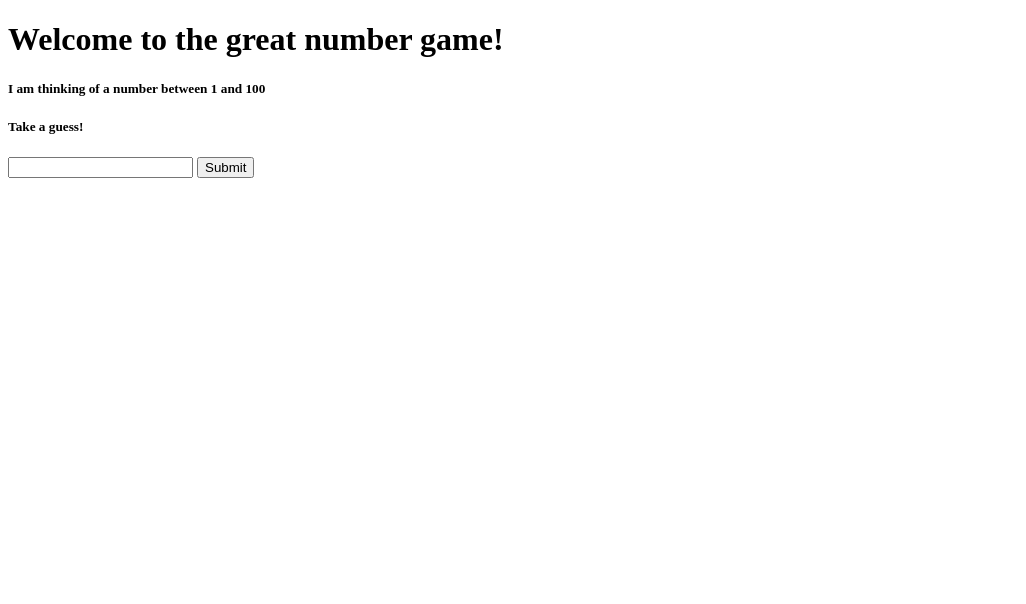
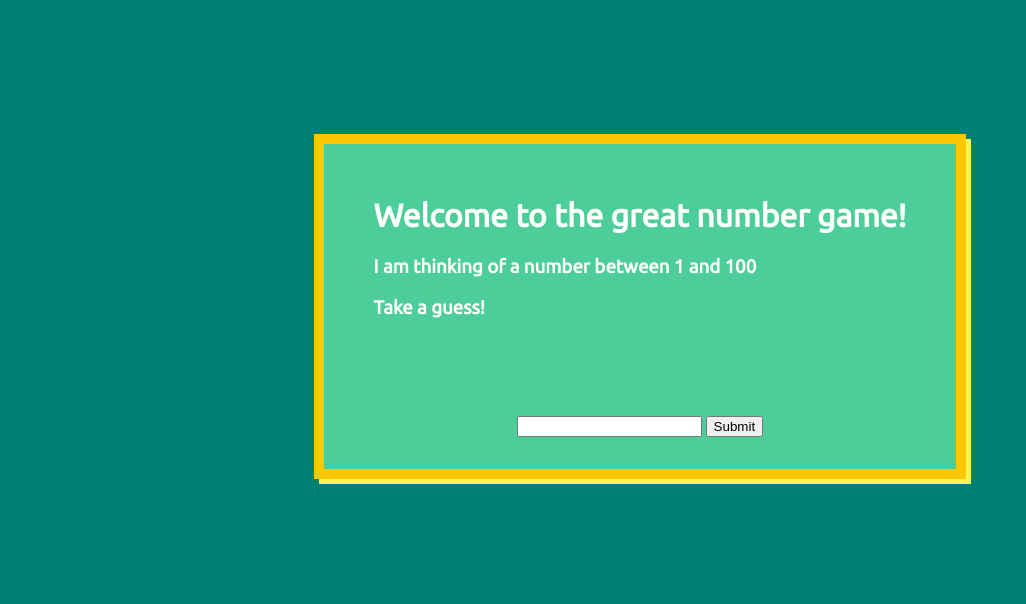
Before and after one commit to rubyrain44/guessing_game, a Django app: page / in a window 1280 px wide. Shown: the top 604 px of the page, without its empty margins (0-1026 px from the left). Run offline with Django 5.2, Linux system fonts and the light colour scheme.

Commit message:
added css

```diff
--- a/guessing_app/static/styles.css
+++ b/guessing_app/static/styles.css
@@ -0,0 +1,25 @@
+body {
+    display: flex;
+    background-color: #007F73;
+    justify-content: center;
+    align-items: center;
+    font-family: "Ubuntu", sans-serif;
+    color: white;
+}
+
+.mainContent {
+    display: flex;
+    flex-direction: column;
+    width: 50%;
+    height: 50%;
+    justify-content: center;
+    align-items: center;
+    margin: 10%;
+    background-color: #4CCD99;
+    border: 10px solid #FFC700;
+    box-shadow: 5px 5px #FFF455;
+}
+
+.top, .bottom {
+    margin: 5%;
+}
--- a/guessing_app/templates/index.html
+++ b/guessing_app/templates/index.html
@@ -3,16 +3,19 @@
 <head>
     <meta charset="UTF-8">
     <meta name="viewport" content="width=device-width, initial-scale=1.0">
-    <title>Document</title>
+    {% load static %}
+    <link rel="stylesheet" href="{% static 'styles.css' %}">
+    <link rel="stylesheet" href="https://fonts.googleapis.com/css?family=Ubuntu">
+    <title>Great Number Game</title>
 </head>
 <body>
 
-    <div class="mainCOntent">
+    <div class="mainContent">
 
         <div class="top">
             <h1>Welcome to the great number game!</h1>
-            <h5>I am thinking of a number between 1 and 100</h5>
-            <h5>Take a guess!</h5>
+            <h3>I am thinking of a number between 1 and 100</h3>
+            <h3>Take a guess!</h3>
         </div>
 
         <div>
--- a/guessing_app/views.py
+++ b/guessing_app/views.py
@@ -17,21 +17,26 @@ def index(request):
     return render(request, "index.html", context)
 
 def guess(request):
-    number = request.session['number']
-    print(number)
-    guess = request.POST['guess']
-    print(guess)
-    if int(guess) > number:
+    if request.POST['guess'] == '':
         context = {
-            'alert' : "Too high!"
+            'alert' : "Must enter a guess!"
         }
-    elif int(guess) < number:
-        context = {
-            'alert' : "Too low!"
-        }
+        return render(request, "index.html", context)
     else:
-        context = {
-            'alert' : "you got it!"
-        }
-
-    return render(request, "index.html", context)
+        number = request.session['number']
+        print(number)
+        guess = request.POST['guess']
+        print(guess)
+        if int(guess) > number:
+            context = {
+                'alert' : "Too high!"
+            }
+        elif int(guess) < number:
+            context = {
+                'alert' : "Too low!"
+            }
+        else:
+            context = {
+                'alert' : "you got it!"
+            }
+        return render(request, "index.html", context)
```
